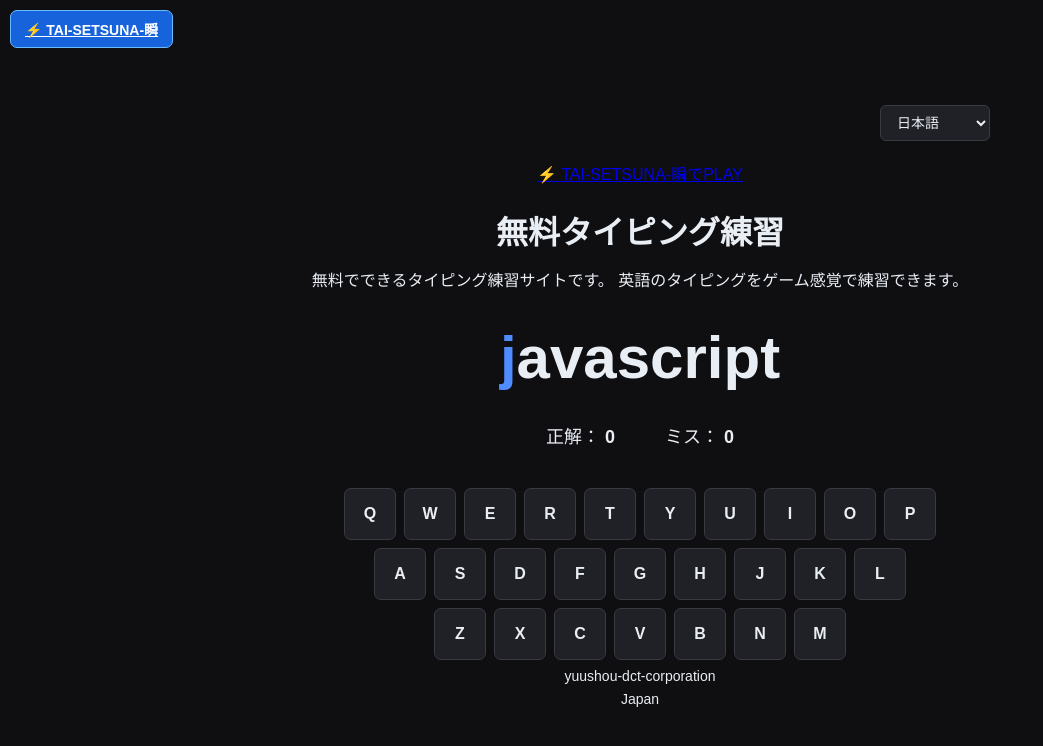
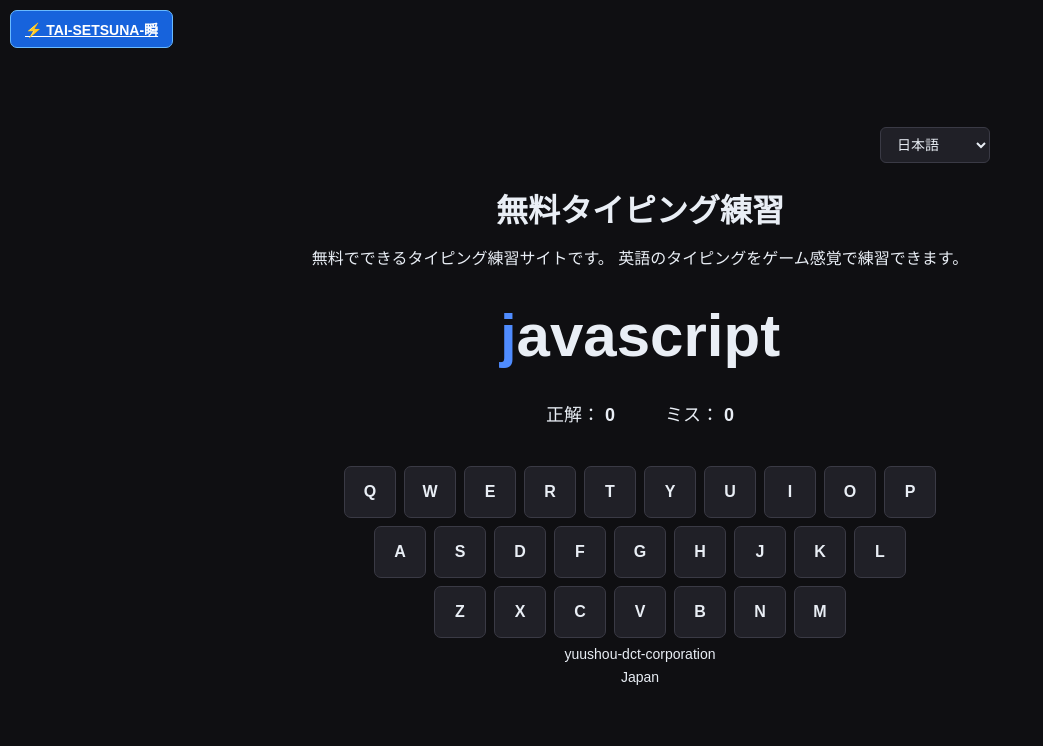
Before and after one commit to yuushou-dct/yuushou-dct.github.io, a plain HTML site: page index.html in a window 1280 px wide. Shown: the whole page, without its empty margins (0-1043 px from the left). Drawn offline with Linux system fonts and the light colour scheme.

Commit message:
Update index.html

```diff
--- a/index.html
+++ b/index.html
@@ -70,9 +70,7 @@
 
     </div>
 
-<a href="https://yuushou-dct.github.io/ta-setsuna/">
-  ⚡ TAI-SETSUNA-瞬でPLAY
-  </a>
+
     <h1>無料タイピング練習</h1>
 
 
```
